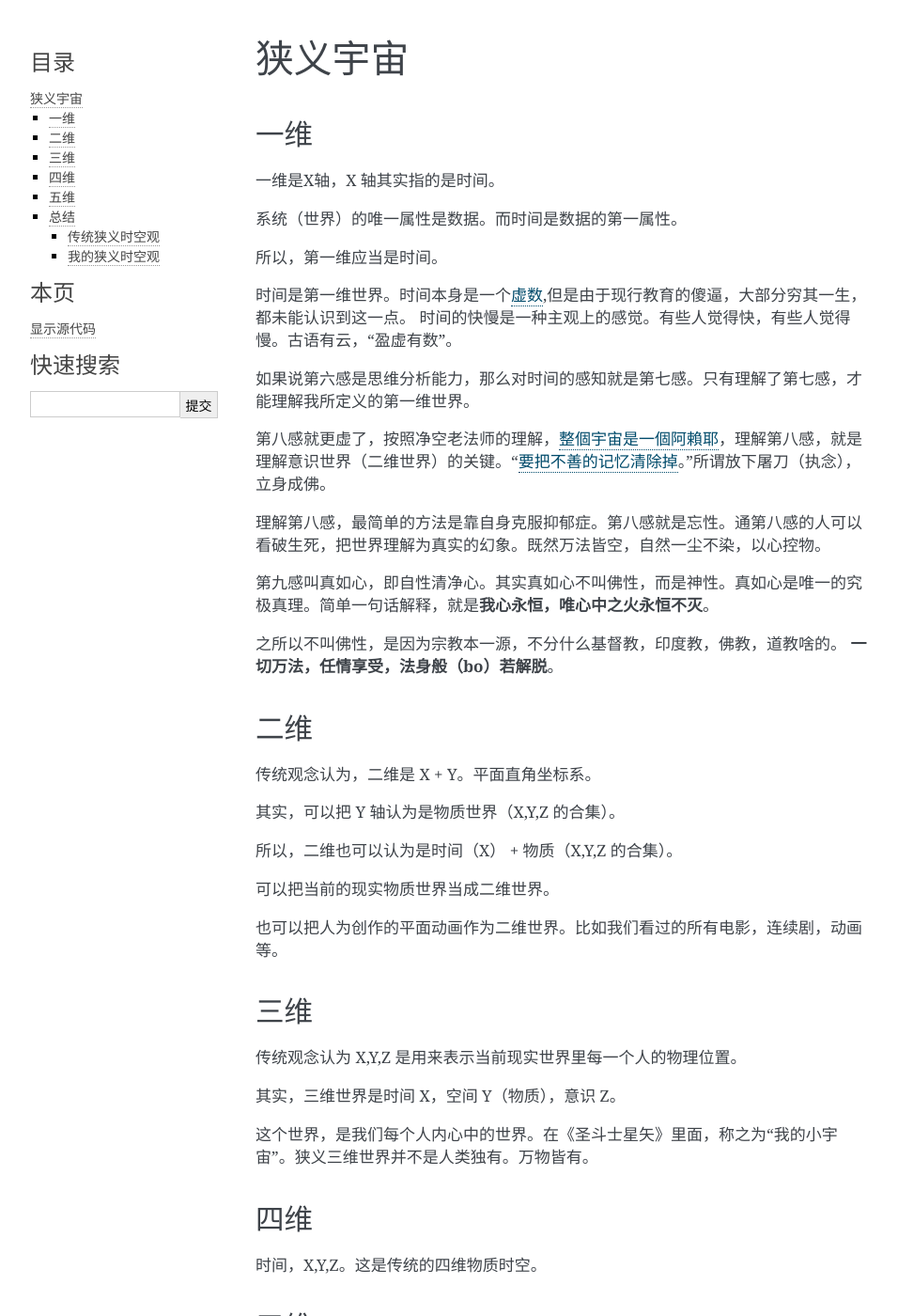
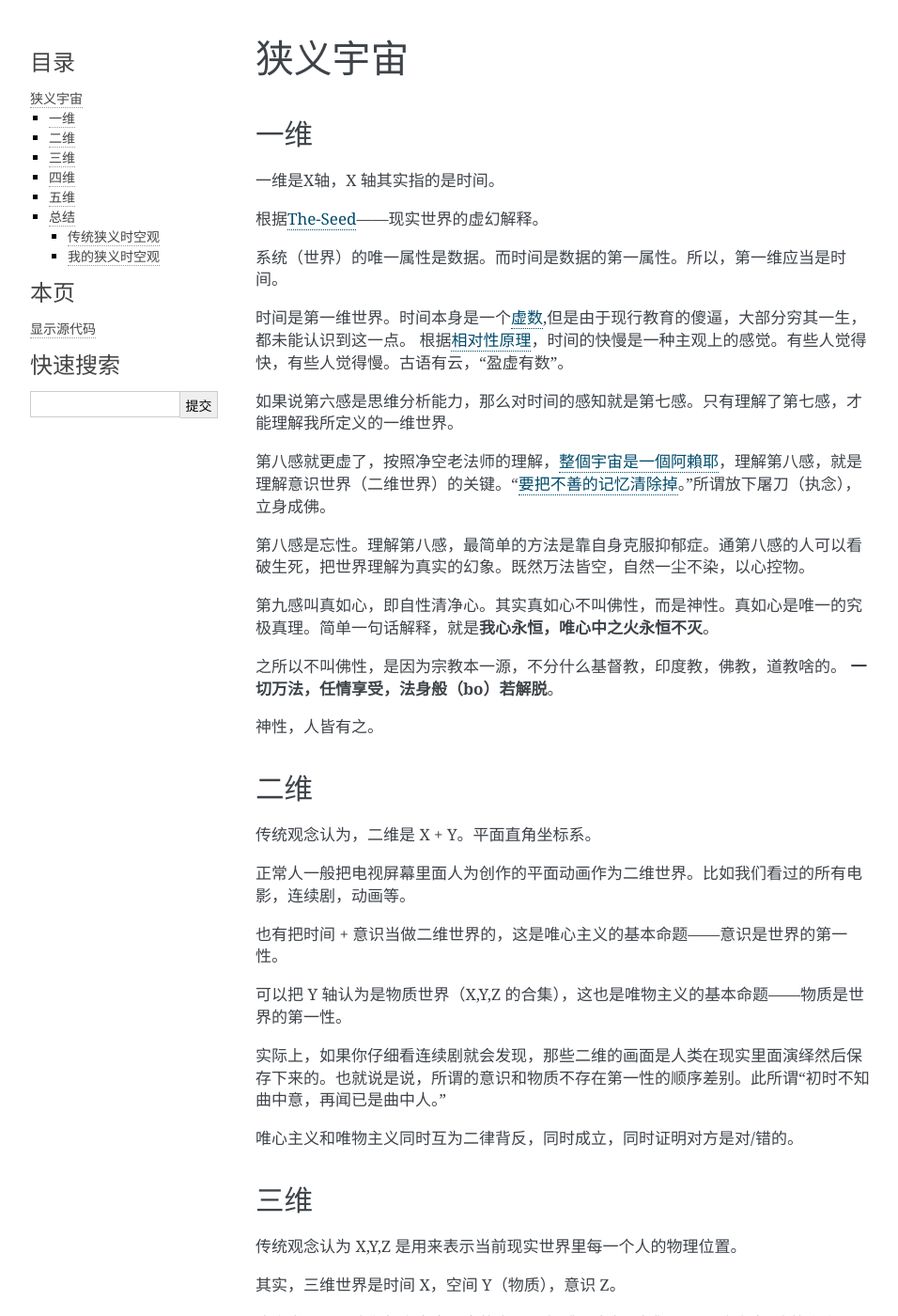
Before and after one commit to zeusro/God-Theory, a Sphinx documentation site: the page built from source/chapter_1.md, in a window 1280 px wide and 1400 px high. Shown: the whole window at 94% size, without its empty margins (148-1104 px from the left). Built offline with Sphinx 7.4.7, drawn with Linux system fonts in a browser that asks for light colours.

Commit message:
Sun Jun 21 12:53:35 CST 2020

```diff
--- a/source/chapter_1.md
+++ b/source/chapter_1.md
@@ -5,35 +5,39 @@
 
 一维是X轴，X 轴其实指的是时间。
 
-系统（世界）的唯一属性是数据。而时间是数据的第一属性。
+根据[The-Seed](https://github.com/p-program/The-Seed)——现实世界的虚幻解释。
 
-所以，第一维应当是时间。
+系统（世界）的唯一属性是数据。而时间是数据的第一属性。所以，第一维应当是时间。
 
 时间是第一维世界。时间本身是一个[虚数](https://zh.wikipedia.org/wiki/%E8%99%9A%E6%95%B0),但是由于现行教育的傻逼，大部分穷其一生，都未能认识到这一点。
-时间的快慢是一种主观上的感觉。有些人觉得快，有些人觉得慢。古语有云，“盈虚有数”。
+根据[相对性原理](https://baike.baidu.com/item/%E7%9B%B8%E5%AF%B9%E6%80%A7%E5%8E%9F%E7%90%86)，时间的快慢是一种主观上的感觉。有些人觉得快，有些人觉得慢。古语有云，“盈虚有数”。
 
-如果说第六感是思维分析能力，那么对时间的感知就是第七感。只有理解了第七感，才能理解我所定义的第一维世界。
+如果说第六感是思维分析能力，那么对时间的感知就是第七感。只有理解了第七感，才能理解我所定义的一维世界。
 
 第八感就更虚了，按照净空老法师的理解，[整個宇宙是一個阿賴耶](https://www.youtube.com/watch?v=4av6HGl7LMo)，理解第八感，就是理解意识世界（二维世界）的关键。“[要把不善的记忆清除掉](https://www.youtube.com/watch?v=puUNFIimAX4)。”所谓放下屠刀（执念），立身成佛。
 
-理解第八感，最简单的方法是靠自身克服抑郁症。第八感就是忘性。通第八感的人可以看破生死，把世界理解为真实的幻象。既然万法皆空，自然一尘不染，以心控物。
+第八感是忘性。理解第八感，最简单的方法是靠自身克服抑郁症。通第八感的人可以看破生死，把世界理解为真实的幻象。既然万法皆空，自然一尘不染，以心控物。
 
 第九感叫真如心，即自性清净心。其实真如心不叫佛性，而是神性。真如心是唯一的究极真理。简单一句话解释，就是**我心永恒，唯心中之火永恒不灭**。
 
 之所以不叫佛性，是因为宗教本一源，不分什么基督教，印度教，佛教，道教啥的。
 **一切万法，任情享受，法身般（bo）若解脱**。
 
+神性，人皆有之。
+
 ## 二维
 
 传统观念认为，二维是 X + Y。平面直角坐标系。
 
-其实，可以把 Y 轴认为是物质世界（X,Y,Z 的合集）。
+正常人一般把电视屏幕里面人为创作的平面动画作为二维世界。比如我们看过的所有电影，连续剧，动画等。
 
-所以，二维也可以认为是时间（X） + 物质（X,Y,Z 的合集）。
+也有把时间 + 意识当做二维世界的，这是唯心主义的基本命题——意识是世界的第一性。
 
-可以把当前的现实物质世界当成二维世界。
+可以把 Y 轴认为是物质世界（X,Y,Z 的合集），这也是唯物主义的基本命题——物质是世界的第一性。
 
-也可以把人为创作的平面动画作为二维世界。比如我们看过的所有电影，连续剧，动画等。
+实际上，如果你仔细看连续剧就会发现，那些二维的画面是人类在现实里面演绎然后保存下来的。也就说是说，所谓的意识和物质不存在第一性的顺序差别。此所谓“初时不知曲中意，再闻已是曲中人。”
+
+唯心主义和唯物主义同时互为二律背反，同时成立，同时证明对方是对/错的。
 
 ## 三维
 
@@ -48,7 +52,6 @@
 时间，X,Y,Z。这是传统的四维物质时空。
 
 ## 五维
-
 
 按照目前世俗的定义，并加以扩展。
 
```
Also changed, not shown: source/chapter_2.md (+2 -0 lines).
